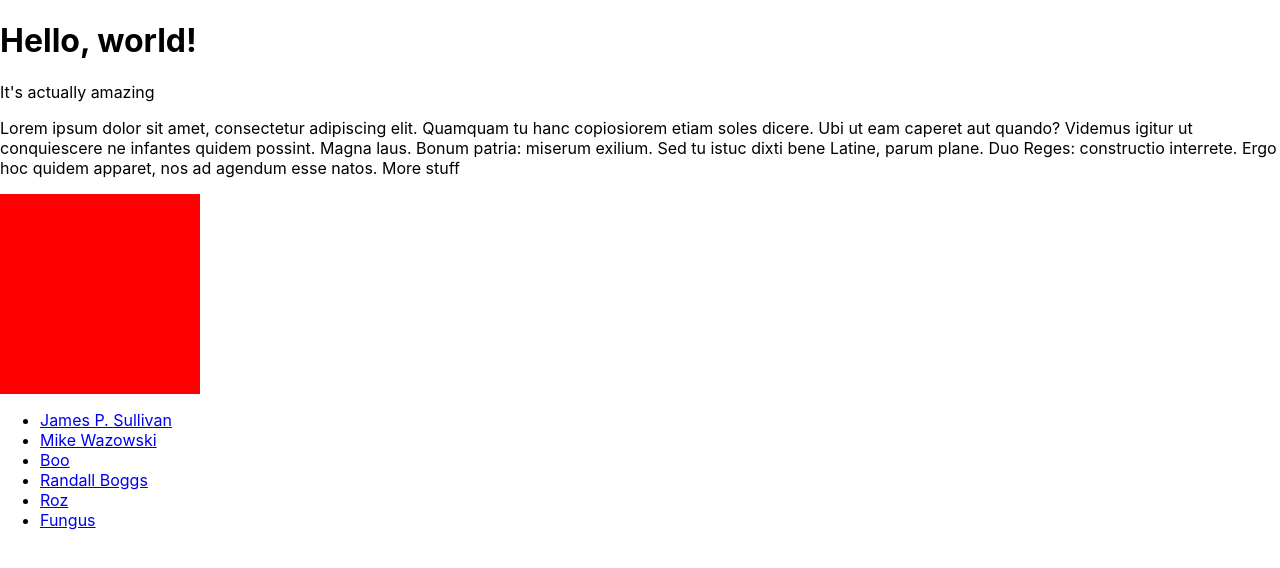
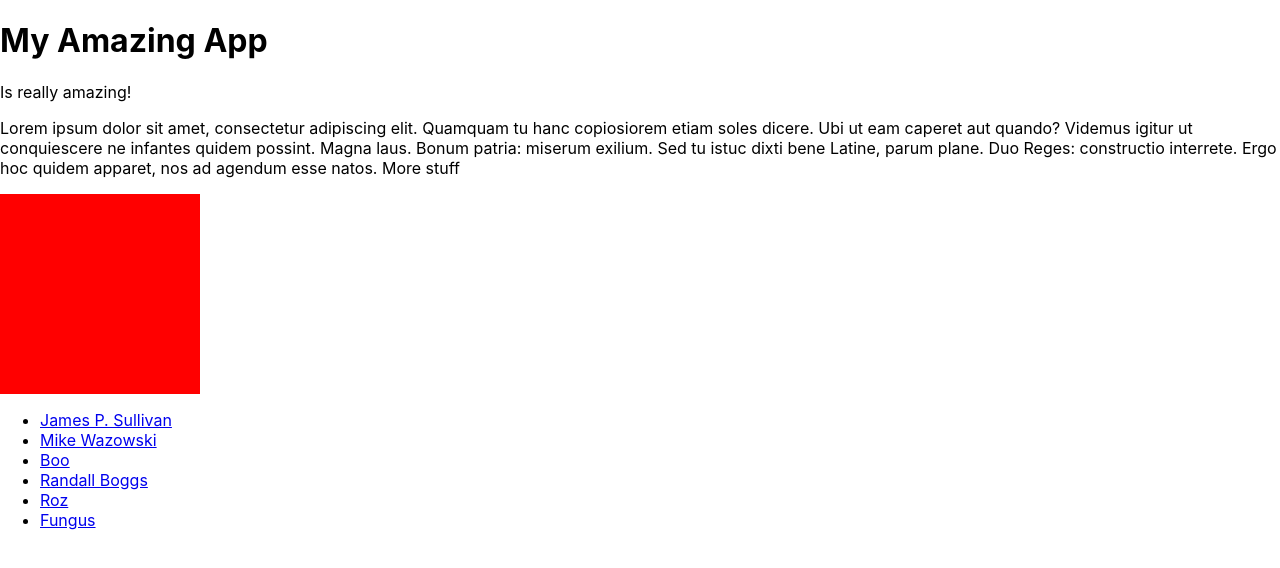
Before and after one commit to naranjita11/react-project, a React (Create React App) app: page / in a window 1280 px wide. Shown: the top 568 px of the page. Built offline with nearby package versions, Linux system fonts and the light colour scheme.

Commit message:
Header now using title and subtitle props

```diff
--- a/src/Components/Header.js
+++ b/src/Components/Header.js
@@ -1,9 +1,10 @@
 // we use className to add classes for Bootstrap styling
-const Header = () => (
-    <header class="jumbotron">
-      <h1>Hello, world!</h1>
-      <p>It's actually amazing</p>
-    </header>
-  );
+
+const Header = ({ title, subtitle }) => (
+  <header class="jumbotron">
+  <h1>{ title }</h1>
+  <p>{ subtitle }</p>
+</header>
+);
 
   export default Header;
```
